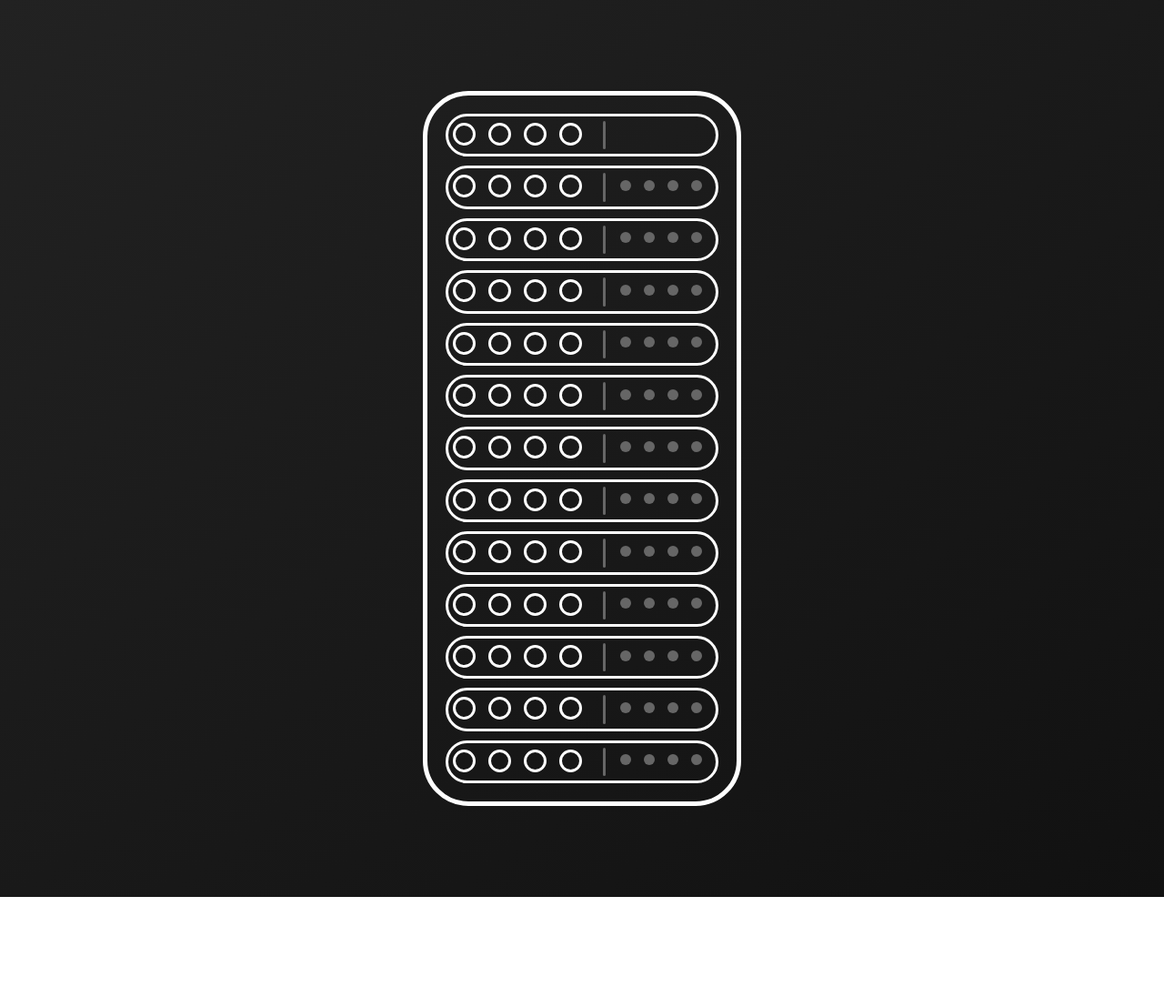
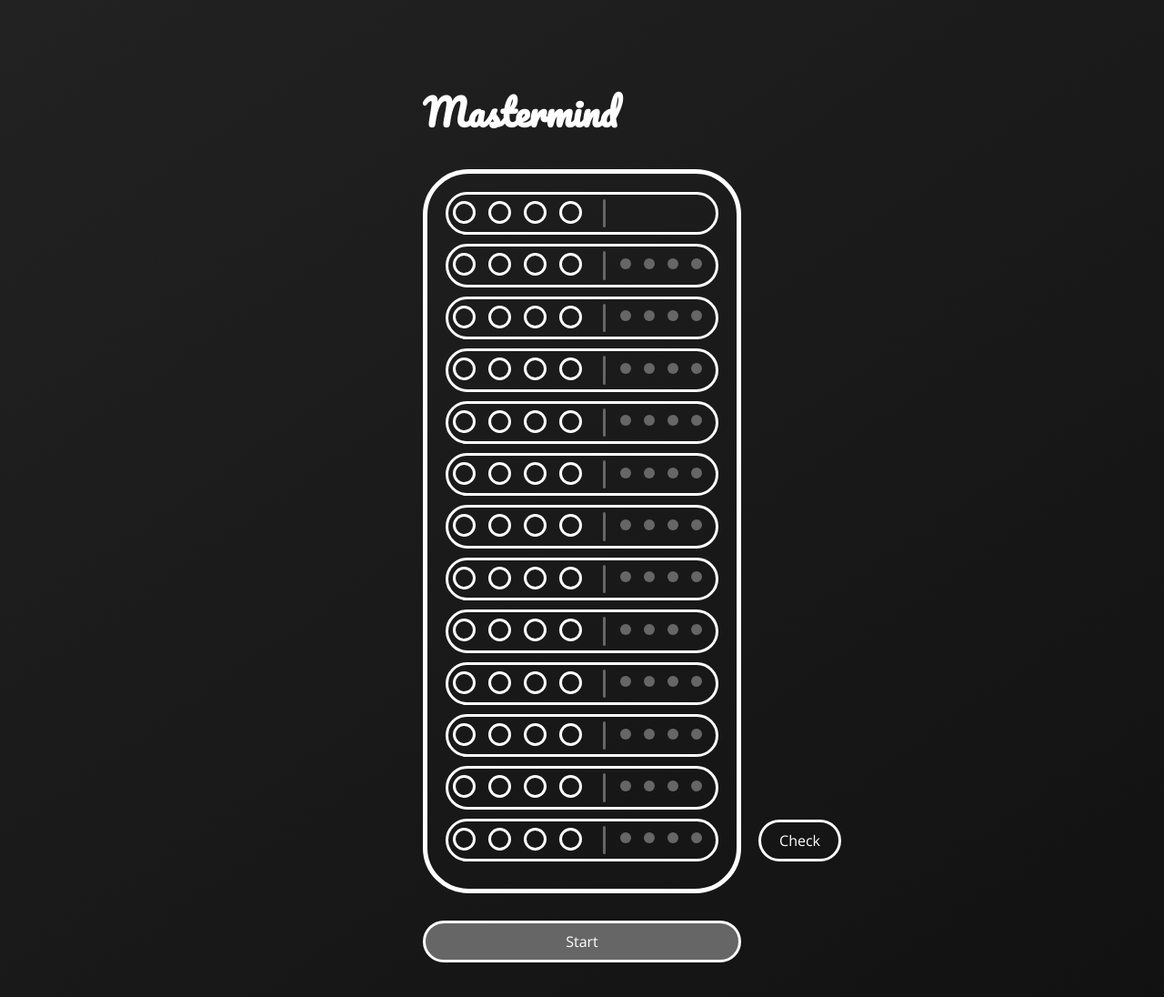
Before and after one commit to epilz95/mastermind, a website built with webpack: page src/index.tpl.html in a window 1280 px wide. Shown: the whole page at 91% size. Before the commit the page ends 986 px from the top, so only its background shows below. Built offline with nearby package versions, Linux system fonts and the light colour scheme.

Commit message:
Add buttons and headline

```diff
--- a/src/index.tpl.html
+++ b/src/index.tpl.html
@@ -7,6 +7,7 @@
     <title>Mastermind</title>
     <meta name="description" content="">
     <meta name="viewport" content="width=device-width, initial-scale=1">
+    <link href="https://fonts.googleapis.com/css?family=Open+Sans|Pacifico" rel="stylesheet">
     <script type="text/javascript" src="js/index.js"></script>
 </head>
 
@@ -14,6 +15,8 @@
 
     <div class="l-wrapper">
         <div class="l-inner">
+            <div class="l-center">
+                <h1 class="headline headline--level-1">Mastermind</h1>
                 <div class="panel">
                     <div class="panel__row">
                         <div class="color-code">
@@ -191,6 +194,9 @@
                             <div class="result"></div>
                         </div>
                     </div>
+                    <button class="button button--check">Check</button>
+                </div>
+                <button class="button button--full-width">Start</button>
             </div>
         </div>
     </div>
--- /dev/null
+++ b/src/sass/components/_button.scss
@@ -0,0 +1,45 @@
+.button {
+    border: 3px solid $color-white;
+    padding: 5px 20px;
+
+    background: transparent;
+    color: $color-white;
+    font: normal 16px/30px "Open Sans", sans-serif;
+    border-radius: 50px;
+    outline: none;
+
+    transition: background 0.2s, transform 0.2s;
+
+    &--check {
+        position: absolute;
+        right: -115px;
+        bottom: 30px;
+    }
+
+    &--full-width {
+        margin-top: 30px;
+        width: 100%;
+
+        background: $color-dove-gray;
+
+        &:hover {
+            background:
+                linear-gradient(
+                    145deg,
+                    $color-lemon 0%,
+                    $color-salem 30%,
+                    $color-denim 60%,
+                    $color-thunderbird 100%
+                );
+        }
+    }
+
+    &:hover {
+        background-color: $color-dove-gray;
+        cursor: pointer;
+    }
+
+    &:active {
+        transform: scale(0.95);
+    }
+}
--- /dev/null
+++ b/src/sass/components/_headline.scss
@@ -0,0 +1,9 @@
+.headline {
+    color: $color-white;
+    font-family: "Pacifico", cursive;
+
+    &--level-1 {
+        margin: 0 0 40px;
+        font-size: 40px;
+    }
+}
--- a/src/sass/components/_layout.scss
+++ b/src/sass/components/_layout.scss
@@ -14,3 +14,8 @@
     margin: 0 auto;
     width: 1200px;
 }
+
+.l-center {
+    margin: 0 auto;
+    width: 350px;
+}
--- a/src/sass/components/_panel.scss
+++ b/src/sass/components/_panel.scss
@@ -1,8 +1,10 @@
 .panel {
+    position: relative;
+
     margin: 0 auto;
     border: 5px solid $color-white;
     padding: 20px;
-    width: 350px;
+    // width: 350px;
 
     border-radius: 50px;
 
--- a/src/sass/main.scss
+++ b/src/sass/main.scss
@@ -6,9 +6,11 @@
 @import "abstracts/config";
 @import "abstracts/colors";
 @import "abstracts/mixins";
+@import "components/button.scss";
 @import "components/color-code.scss";
 @import "components/color-palet.scss";
 @import "components/display-result.scss";
+@import "components/headline.scss";
 @import "components/layout.scss";
 @import "components/panel.scss";
 @import "components/svg-sprite.scss";
```
Lines whose indentation alone changed are shown as unchanged.
